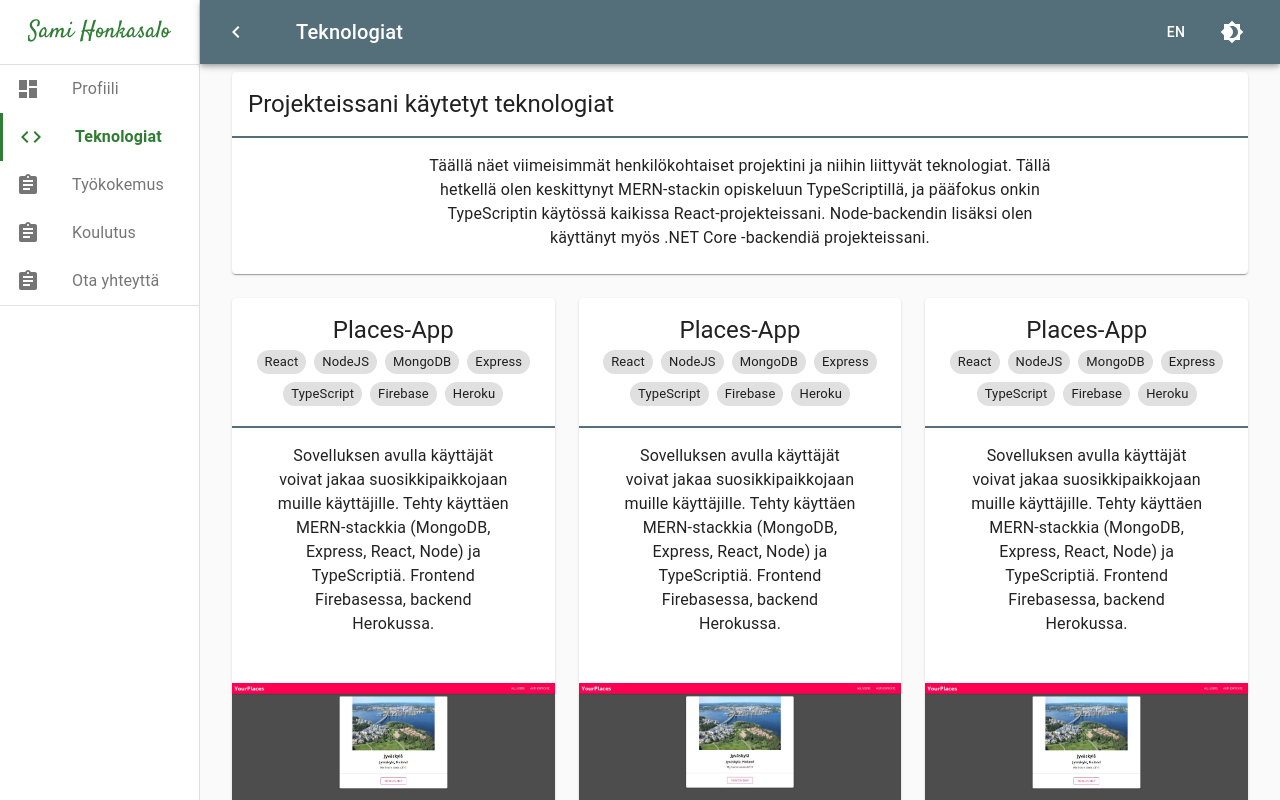
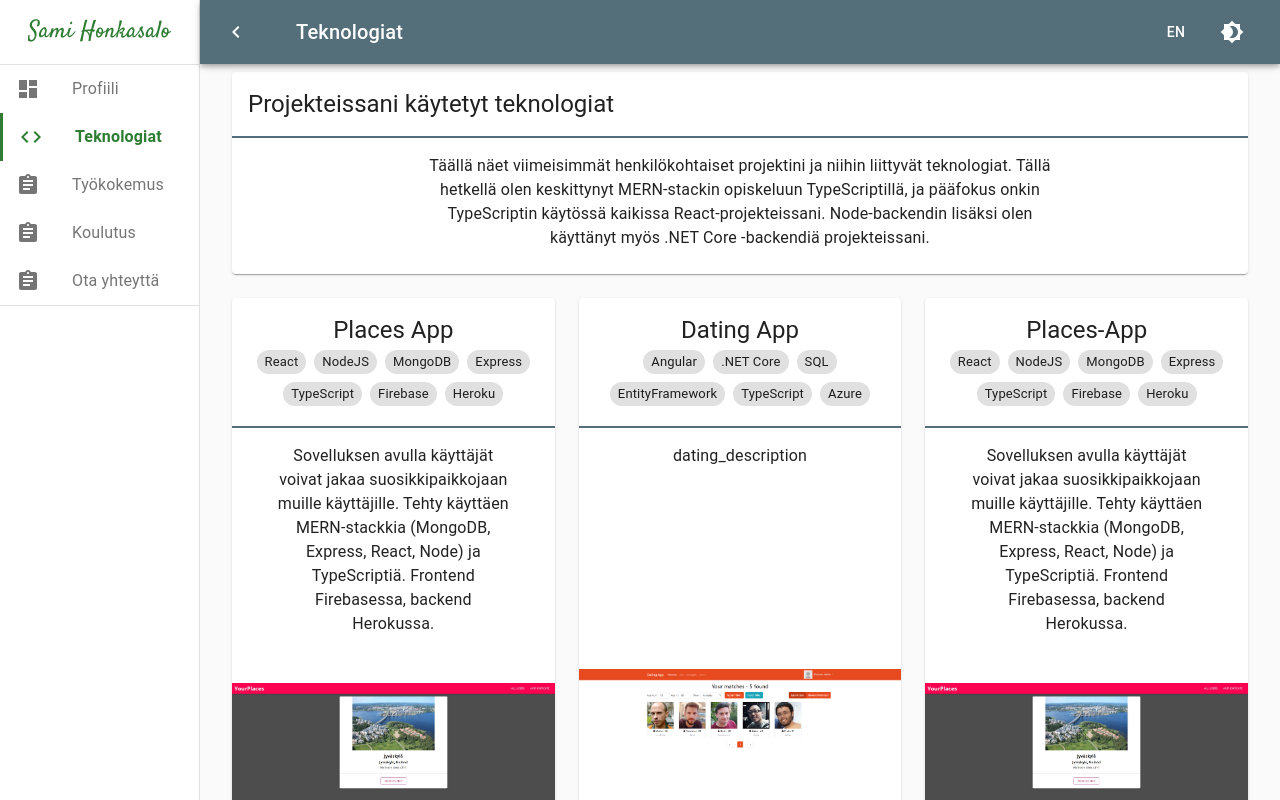
Before and after one commit to SamiHonkasalo/portfolio, a React (Create React App) app: page /technologies in a window 1280 px wide. Built offline with nearby package versions, Linux system fonts and the light colour scheme.

Commit message:
Added datring app and improved styling

```diff
--- a/public/index.html
+++ b/public/index.html
@@ -5,10 +5,7 @@
     <link rel="icon" href="%PUBLIC_URL%/icon.png" />
     <meta name="viewport" content="width=device-width, initial-scale=1" />
     <meta name="theme-color" content="#000000" />
-    <meta
-      name="description"
-      content="Web site created using create-react-app"
-    />
+    <meta name="description" content="Portfolio of Sami Honkasalo" />
     <meta
       name="viewport"
       content="minimum-scale=1, initial-scale=1, width=device-width"
--- a/src/declarations.d.ts
+++ b/src/declarations.d.ts
@@ -1,3 +1,4 @@
 declare module '*.jpg';
 declare module '*.JPG';
 declare module '*.png';
+declare module '*.PNG';
--- a/src/technologies/Project.tsx
+++ b/src/technologies/Project.tsx
@@ -106,7 +106,7 @@ const Project = ({
           </div>
         }
       />
-      <Grid container justify="center">
+      <Grid container justify="center" style={{ minHeight: '33%' }}>
         <Grid item xs={12} md={10}>
           <CardContent>
             <Typography align="center" variant="body1">
@@ -123,6 +123,7 @@ const Project = ({
         image={image}
         className={classes.media}
         title={title}
+        style={{ maxHeight: '35%' }}
       />
       <CardActions style={{ justifyContent: 'center' }}>
         <Grid container spacing={2} justify="center">
--- a/src/technologies/Technologies.tsx
+++ b/src/technologies/Technologies.tsx
@@ -15,6 +15,7 @@ import { useTranslation } from 'react-i18next';
 import useTitle from '../utils/hooks/useTitle';
 import Project from './Project';
 import placesImage from '../assets/images/places-app.JPG';
+import datingImage from '../assets/images/dating.PNG';
 
 const useStyles = makeStyles((theme: Theme) => ({
   header: {
@@ -61,7 +62,7 @@ const Technologies: React.FC = () => {
         </Grid>
         <Grid item xs={12} sm={6} md={4}>
           <Project
-            title="Places-App"
+            title="Places App"
             technologies={[
               'React',
               'NodeJS',
@@ -88,29 +89,24 @@ const Technologies: React.FC = () => {
         </Grid>
         <Grid item xs={12} sm={6} md={4}>
           <Project
-            title="Places-App"
+            title="Dating App"
             technologies={[
-              'React',
-              'NodeJS',
-              'MongoDB',
-              'Express',
+              'Angular',
+              '.NET Core',
+              'SQL',
+              'EntityFramework',
               'TypeScript',
-              'Firebase',
-              'Heroku',
+              'Azure',
             ]}
-            description={t('places_description')}
+            description={t('dating_description')}
             github={[
               {
-                title: 'Frontend',
-                url: 'https://github.com/SamiHonkasalo/mern-frontend',
-              },
-              {
-                title: 'Backend',
-                url: 'https://github.com/SamiHonkasalo/mern-backend',
+                title: 'Project',
+                url: 'https://github.com/SamiHonkasalo/dating-app',
               },
             ]}
-            image={placesImage}
-            url="https://mern-279016.web.app/"
+            image={datingImage}
+            url="https://datingappsaho.azurewebsites.net/home"
           />
         </Grid>
         <Grid item xs={12} sm={6} md={4}>
```
Also changed, not shown: public/icon.png, src/assets/images/dating.PNG (added).
